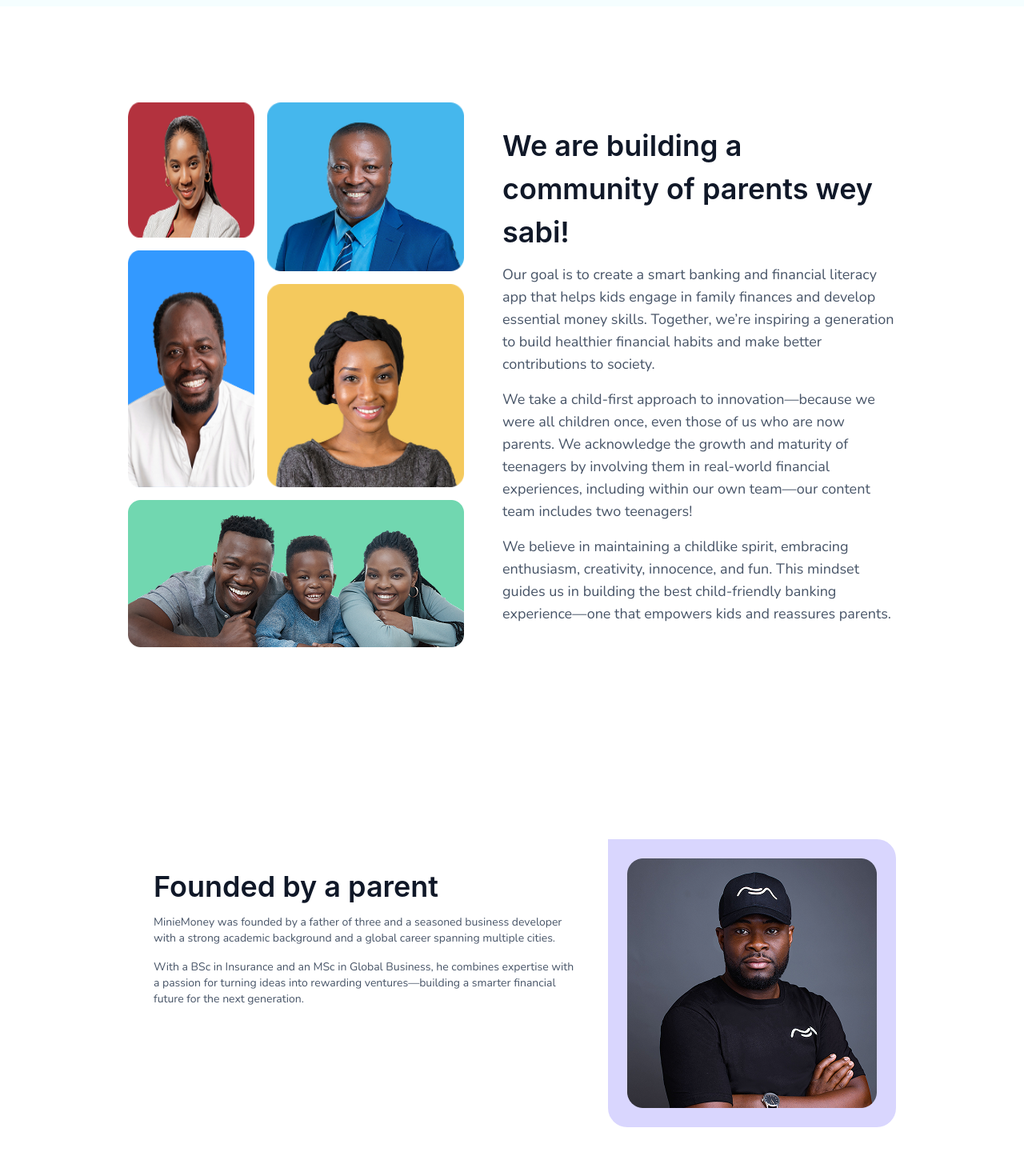
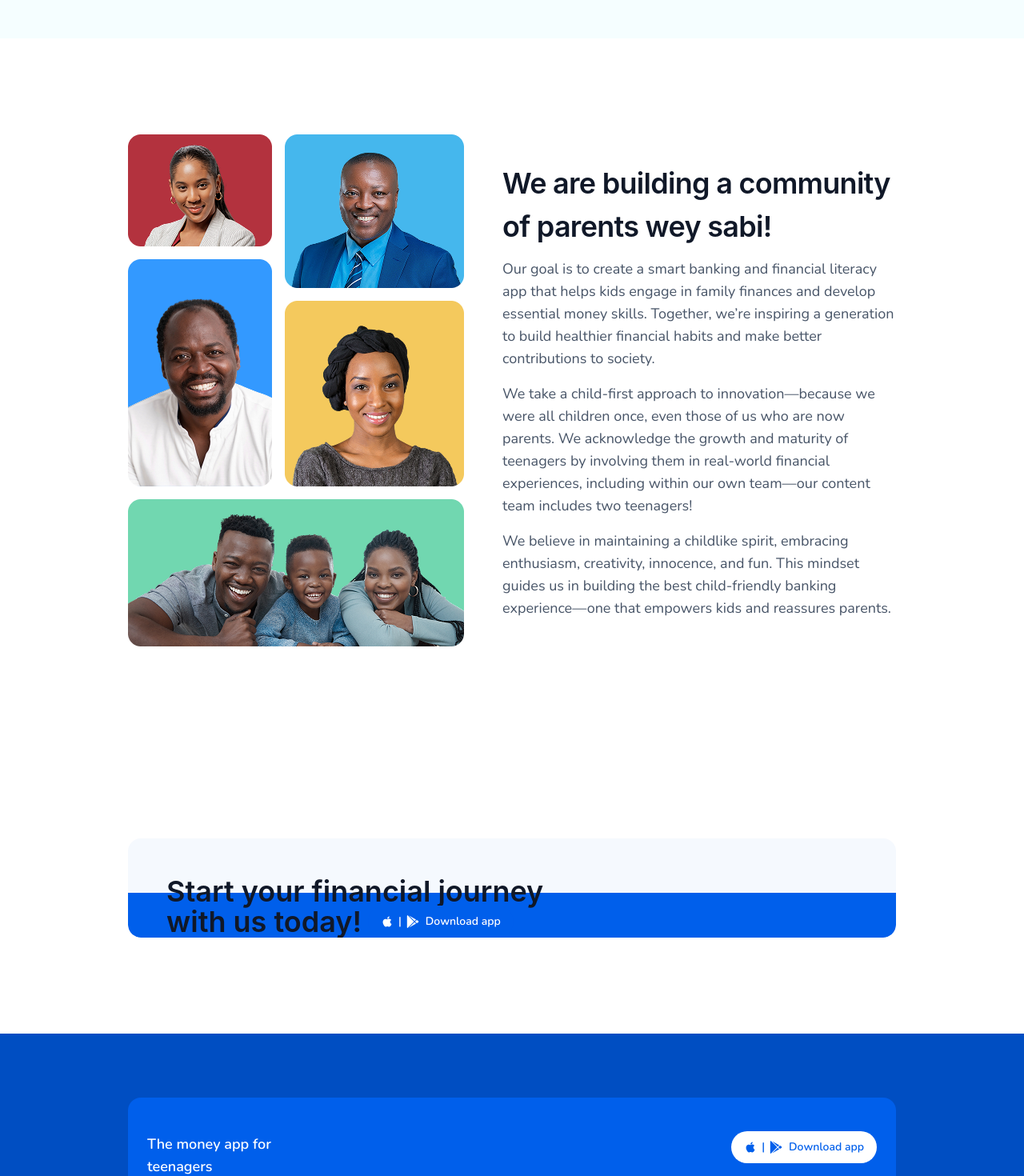
Before and after one commit to miniemoney/miniemoney-webapp, a Next.js app: page /about-us in a window 1280 px wide. Shown: the part 2540-4010 px from the top of the page at 80% size. Built offline with nearby package versions, Linux system fonts and the light colour scheme; some icons are missing.

Commit message:
added ui and content changes

```diff
--- a/src/app/about-us/page.tsx
+++ b/src/app/about-us/page.tsx
@@ -15,7 +15,6 @@
 import AboutUs5 from "../../../public/about_us_5.png";
 import AboutUs6 from "../../../public/about_us_6.png";
 import AboutUs7 from "../../../public/about_us_7.png";
-import AboutUs8 from "../../../public/about_us_8.png";
 import bgPattern from "../../../public/Miniemoney_Pattern.png";
 import moneyAnimation from "../../../public/money-animation.gif";
 import PhoneMockup5 from "../../../public/phone_mockup_5.png";
@@ -124,18 +123,18 @@
               <img src={AboutUs2.src} alt="" className="w-full h-full" />
             </div>
             <div className="p-8 bg-white flex flex-col gap-2 w-full md:w-[520px]">
-              <h3 className="font-intrument-sans text-[30px] md:text-[36px] font-semibold text-gray-900">
+              <h3 className="font-intrument-sans text-[30px] md:text-[36px] font-semibold text-gray-900 -tracking-[2%]">
                 Learning about money is a very important life skill.
               </h3>
               <div className="flex flex-col gap-4">
-                <p className="font-nunito md:text-sm text-gray-600">
+                <p className="font-nunito md:text-lg text-gray-600">
                   Kids begin to form lifelong habits from as early as 7 years
                   old, so why not take the opportunity to start teaching your
                   kids about money as early as possible? Just like every skill
                   or habit we have picked up, we learnt them by doing it over
                   and over again.
                 </p>
-                <p className="font-nunito md:text-sm text-gray-600">
+                <p className="font-nunito md:text-lg text-gray-600">
                   With MinieMoney, they get to understand money by practising
                   and having control of the money they spend, save, and earn
                   with the guidance of their parents.
@@ -147,12 +146,12 @@
         <Section className="px-5 py-[80px] md:py-[120px] bg-white">
           <div className="flex gap-8 md:gap-12 items-center flex-wrap md:flex-nowrap">
             <div className="flex flex-col gap-4 w-full ">
-              <div className="grid grid-cols-5 items-stretch gap-4 w-full md:w-[420px]">
-                <div className="flex flex-col gap-4 h-full col-span-2">
+              <div className="flex gap-4 w-full flex-grow md:w-[420px]">
+                <div className="flex flex-col gap-4 flex-grow">
                   <img src={AboutUs3.src} alt="" className="flex-grow" />
                   <img src={AboutUs5.src} alt="" className="flex-grow" />
                 </div>
-                <div className="flex flex-col gap-4 col-span-3">
+                <div className="flex flex-col gap-4 flex-grow">
                   <img src={AboutUs4.src} alt="" className="col-span-3" />
                   <img src={AboutUs6.src} alt="" className="col-span-3" />
                 </div>
@@ -160,7 +159,7 @@
               <img src={AboutUs7.src} alt="" className="col-span-5" />
             </div>
             <div className="flex flex-col gap-3 ">
-              <h3 className="font-intrument-sans text-[30px] md:text-[36px] font-semibold text-gray-900">
+              <h3 className="font-intrument-sans text-[30px] md:text-[36px] font-semibold text-gray-900 -tracking-[0.72px]">
                 We are building a community of parents wey sabi!
               </h3>
               <div className="flex flex-col gap-4">
@@ -188,31 +187,7 @@
             </div>
           </div>
         </Section>
-        <Section className="px-5 py-[80px] md:py-[120px] bg-white">
-          <div className="flex items-stretch w-full flex-wrap md:flex-nowrap">
-            <div className="p-6 order-2 rounded-b-3xl md:rounded-r-3xl bg-Purple-200 flex-grow ">
-              <img src={AboutUs8.src} alt="" className="w-full h-full" />
-            </div>
-            <div className="p-8 bg-white flex flex-col gap-2 w-[600px]">
-              <h3 className="font-intrument-sans text-[30px] md:text-[36px] font-semibold text-gray-900">
-                Founded by a parent
-              </h3>
-              <div className="flex flex-col gap-4">
-                <p className="font-nunito md:text-sm text-gray-600">
-                  MinieMoney was founded by a father of three and a seasoned
-                  business developer with a strong academic background and a
-                  global career spanning multiple cities.
-                </p>
-                <p className="font-nunito md:text-sm text-gray-600">
-                  With a BSc in Insurance and an MSc in Global Business, he
-                  combines expertise with a passion for turning ideas into
-                  rewarding ventures—building a smarter financial future for the
-                  next generation.
-                </p>
-              </div>
-            </div>
-          </div>
-        </Section>
+
         <Section className="px-5 py-[80px] md:py-[120px] bg-white">
           <div className="bg-Primary-25 rounded-2xl relative pt-[48px] pb-0 lg:pl-[48px] lg:pr-8 px-6 overflow-hidden">
             <WiggleLong className="absolute top-0 left-0 " />
--- a/src/app/gifting/layout.tsx
+++ b/src/app/gifting/layout.tsx
@@ -1,10 +1,10 @@
 import { Metadata } from "next";
 
 export const metadata: Metadata = {
-  title: "Minie money || Gifting",
+  title: "MinieMoney || Gifting",
   description: "Support your loved ones’ savings with a thoughtful cash gift.",
   openGraph: {
-    title: "Minie money || Gifting",
+    title: "MinieMoney || Gifting",
     description:
       "Support your loved ones’ savings with a thoughtful cash gift.",
     url: "https://miniemoney.com/gifting",
--- a/src/app/layout.tsx
+++ b/src/app/layout.tsx
@@ -13,10 +13,10 @@
 });
 
 export const metadata: Metadata = {
-  title: "Minie money",
+  title: "MinieMoney",
   description: "The money app for teenagers",
   openGraph: {
-    title: "Minie money",
+    title: "MinieMoney",
     url: "https://miniemoney.com",
     description: "The money app for teenagers",
     images: [
--- a/src/layout/footer.tsx
+++ b/src/layout/footer.tsx
@@ -6,16 +6,21 @@
 import DownloadModal from "../components/downloadModal";
 import { useState } from "react";
 import Link from "next/link";
+import { usePathname, useRouter } from "next/navigation";
 
 const Footer = () => {
   const [showModal, setShowModal] = useState<boolean>(false);
   const today = new Date();
-  const handleFaqScroll = (e: React.MouseEvent<HTMLParagraphElement>) => {
-    e.preventDefault();
-    const aboutSection = document.getElementById("faq");
-    aboutSection?.scrollIntoView({ behavior: "smooth" });
-  };
-  // const navigate = useNavigate()
+  const pathname = usePathname()
+  const router = useRouter()
+  const handleFaq = () => {
+    if (pathname === "/") {
+      const aboutSection = document.getElementById("faq");
+      aboutSection?.scrollIntoView({ behavior: "smooth" });
+    } else {
+      router.push("/#faq")
+    }
+  }
   return (
     <div className="w-full bg-Primary-600 relative">
       <DownloadModal open={showModal} onClose={() => setShowModal(false)} />
@@ -86,7 +91,7 @@
                 </p>
                 <div className="flex flex-col">
                   <div
-                    onClick={handleFaqScroll}
+                    onClick={handleFaq}
                     className="cursor-pointer font-nunito py-2 text-white font-medium"
                   >
                     FAQs
--- a/src/layout/navbar.tsx
+++ b/src/layout/navbar.tsx
@@ -2,7 +2,7 @@
 import DownloadModal from "@/components/downloadModal";
 import DropdownButton, { MobileDropdownButton } from "@/components/DropdownButton";
 import Link from "next/link";
-import { useRouter } from "next/navigation";
+import { usePathname, useRouter } from "next/navigation";
 import { useState } from "react";
 import { AiFillApple, AiOutlineClose } from "react-icons/ai";
 import { FaGooglePlay } from "react-icons/fa";
@@ -16,12 +16,15 @@
 const Navbar = () => {
   const [showSide, setShowSide] = useState(false);
   const [showModal, setShowModal] = useState(false);
+  const pathname = usePathname();
   const router = useRouter();
-
-  const handleFaqScroll = (e: React.MouseEvent<HTMLParagraphElement>) => {
-    e.preventDefault();
-    const aboutSection = document.getElementById("faq");
-    aboutSection?.scrollIntoView({ behavior: "smooth" });
+  const handleFaq = () => {
+    if (pathname === "/") {
+      const aboutSection = document.getElementById("faq");
+      aboutSection?.scrollIntoView({ behavior: "smooth" });
+    } else {
+      router.push("/#faq");
+    }
   };
 
   return (
@@ -160,7 +163,7 @@
                           FAQ
                         </div>
                       ),
-                      onClick: handleFaqScroll,
+                      onClick: handleFaq,
                     },
                     {
                       id: 2,
@@ -360,7 +363,7 @@
                           FAQ
                         </div>
                       ),
-                      onClick: handleFaqScroll,
+                      onClick: handleFaq,
                     },
                     {
                       id: 2,
```
